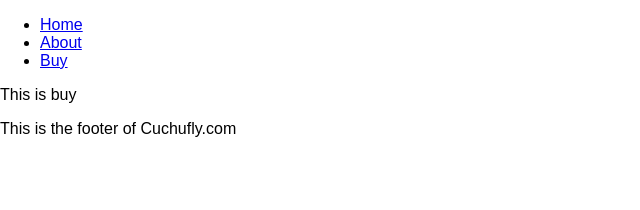
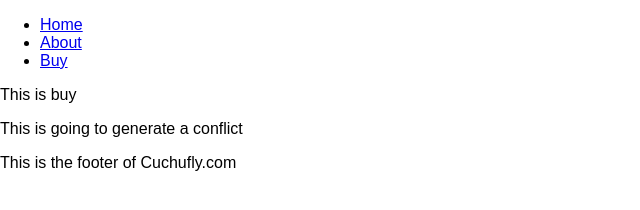
Before and after one commit to Cuchufly/Cuchufly_2, a website: page index.html at #!/buy in a window 1280 px wide. Shown: the whole page, without its empty margins (0-640 px from the left). Drawn offline with nearby package versions, Linux system fonts and the light colour scheme; some packages are replaced by stand-ins of ours.

Commit message:
conflict test

```diff
--- a/views/buy.html
+++ b/views/buy.html
@@ -1,3 +1,4 @@
 <h1 ng-show="sum() > 10">Apparece</h1>
 
 <p>This is buy</p>
+<p>This is going to generate a conflict</p>
```
